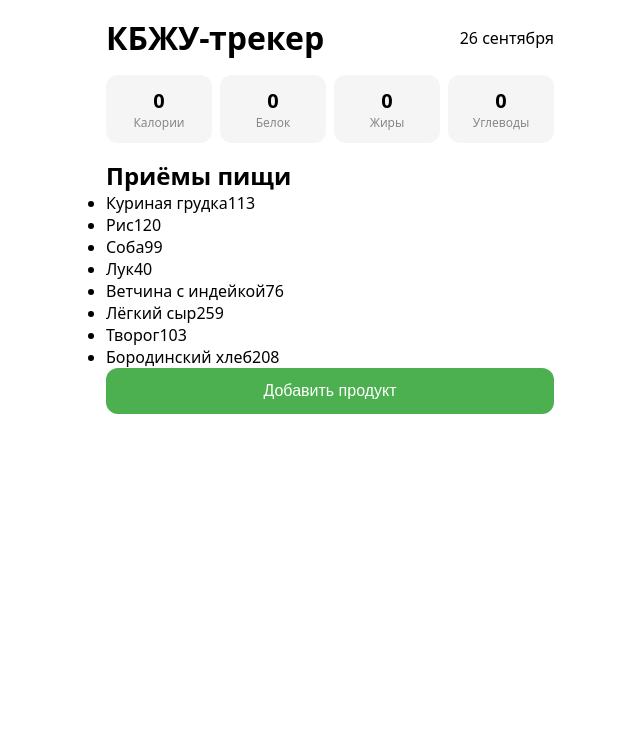
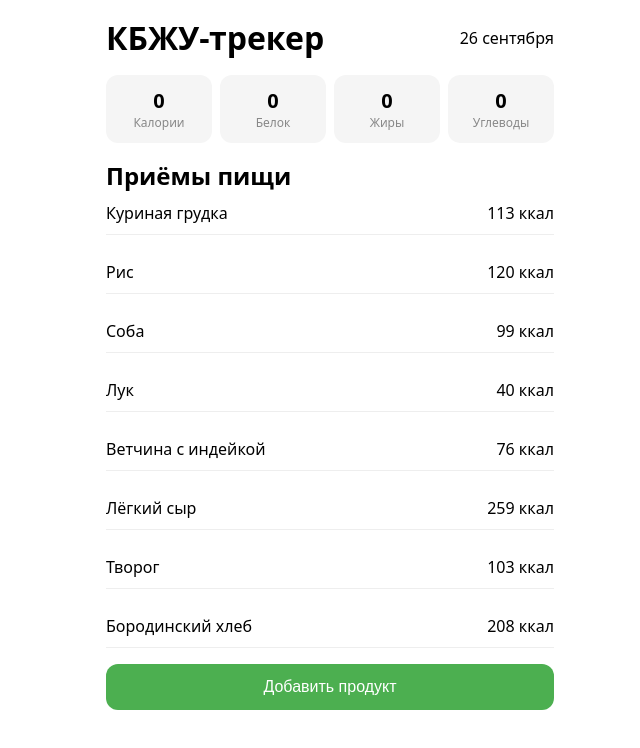
Before and after one commit to slark4pos/kbju-tracker, a React (Vite) app: page / in a window 1280 px wide. Shown: the top 748 px of the page, without its empty margins (310-950 px from the left). Built offline with nearby package versions, Linux system fonts and the light colour scheme.

Commit message:
feat: add product type and product list

```diff
--- a/src/App.css
+++ b/src/App.css
@@ -53,3 +53,11 @@
  display: flex;
  gap: 8px;
 }
+
+.product {
+ display: flex;
+ justify-content: space-between;
+ padding: 10px 0;
+ border-bottom: 1px solid #eee;
+ margin-bottom: 16px;
+}
--- a/src/App.tsx
+++ b/src/App.tsx
@@ -28,10 +28,10 @@ function App() {
       <main className='meals'>
         <h2>Приёмы пищи</h2>
         <ul className='products'>
-          {products.map((food) => (
-            <li className='food' key={food.id}>
-              {food.name}
-              {food.kcal}
+          {products.map((product) => (
+            <li className='product' key={product.id}>
+              <span>{product.name}</span>
+              <span>{product.kcal} ккал</span>
             </li>
           ))}
         </ul>
```
